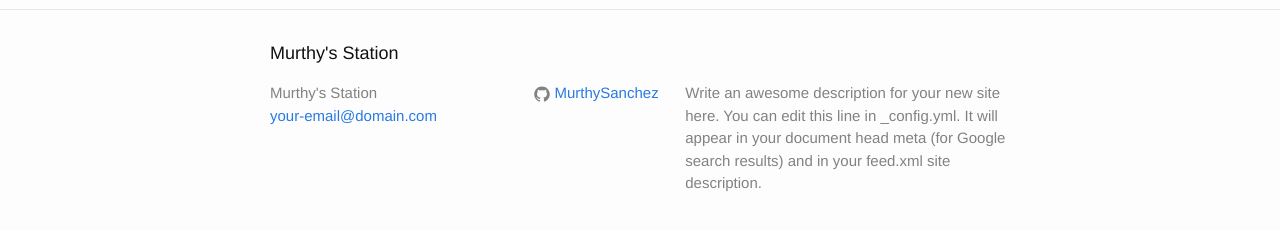
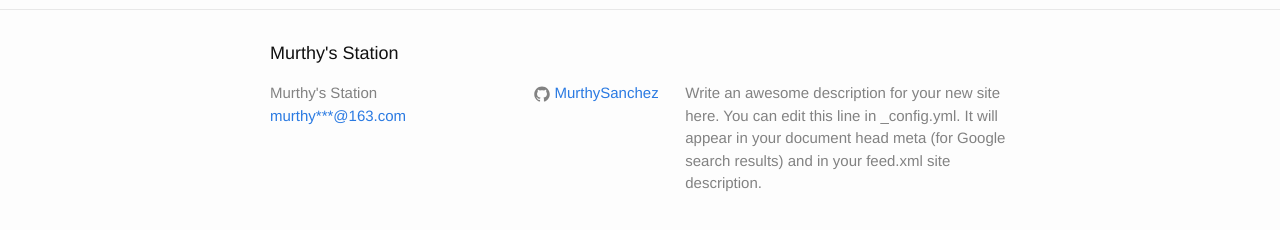
Before and after one commit to MurthySanchez/murthy.github.io, a Jekyll site: the page built from docs/index.html, in a window 1280 px wide. Shown: the part 287-517 px from the top of the page. Built offline with Jekyll 4.4.1, drawn with Linux system fonts in a browser that asks for light colours.

Commit message:
_config change

```diff
--- a/docs/_config.yml
+++ b/docs/_config.yml
@@ -7,12 +7,12 @@
 
 # Site settings
 title: Murthy's Station
-email: your-email@domain.com
+email: murthy***@163.com
 description: > # this means to ignore newlines until "baseurl:"
   Write an awesome description for your new site here. You can edit this
   line in _config.yml. It will appear in your document head meta (for
   Google search results) and in your feed.xml site description.
-baseurl: "/blog" # the subpath of your site, e.g. /blog
+baseurl: "/blog/" # the subpath of your site, e.g. /blog
 # twitter_username: jekyllrb
 github_username:  MurthySanchez
 domain: murthy.github.io
```
